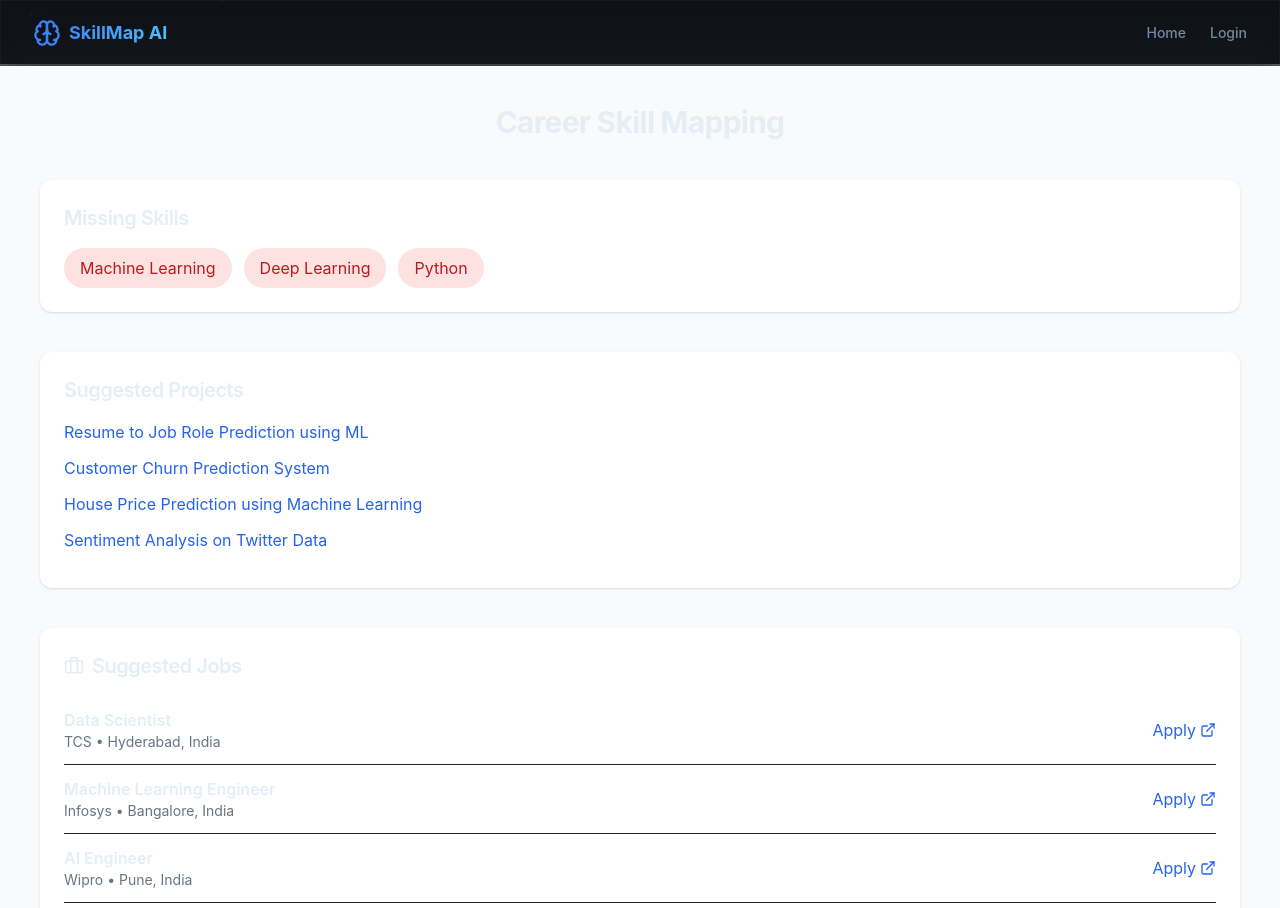
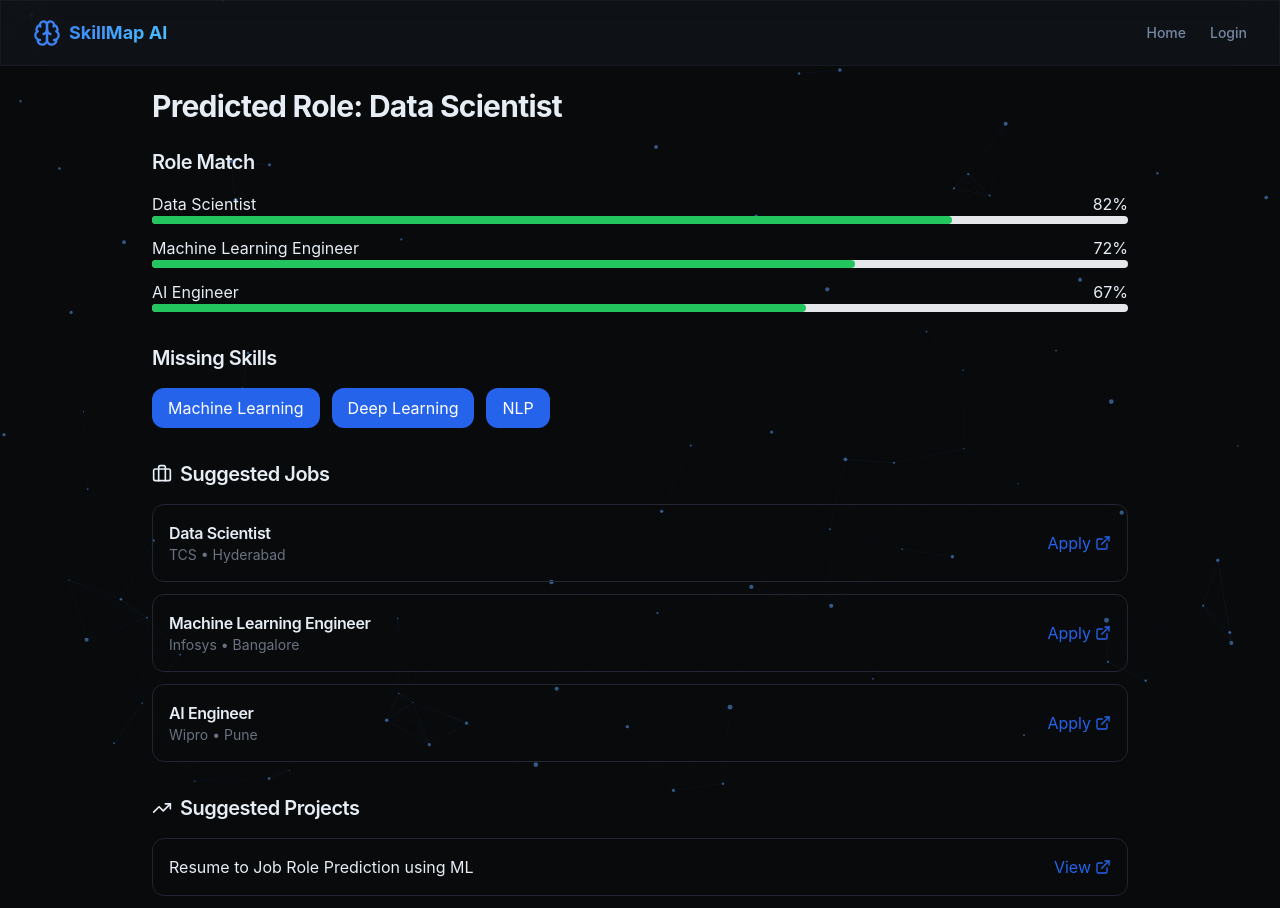
Before and after one commit to thanusrikumili91/carriermatch_frontend2, a React (Vite) app: page /mapping in a window 1280 px wide. Shown: the top 908 px of the page. Built offline with nearby package versions, Linux system fonts and the light colour scheme.

Commit message:
Update Mapping.tsx

```diff
--- a/src/pages/Mapping.tsx
+++ b/src/pages/Mapping.tsx
@@ -16,74 +16,48 @@ const Mapping = () => {
   const [analyzing, setAnalyzing] = useState(true);
   const [roles, setRoles] = useState<{ name: string; match: number }[]>([]);
   const [missingSkills, setMissingSkills] = useState<string[]>([]);
-  const [profiles, setProfiles] = useState<{ github?: string; linkedin?: string }>({});
   const [selectedSkill, setSelectedSkill] = useState<string | null>(null);
 
-  // COURSES DATA
-  const courses: Record<string, { title: string; link: string }[]> = {
-    "Machine Learning": [
-      {
-        title: "Machine Learning by Andrew Ng",
-        link: "https://www.coursera.org/learn/machine-learning",
-      },
-      {
-        title: "Machine Learning A-Z",
-        link: "https://www.udemy.com/course/machinelearning/",
-      },
-      {
-        title: "Intro to Machine Learning",
-        link: "https://www.kaggle.com/learn/intro-to-machine-learning",
-      },
-    ],
+  const [profiles, setProfiles] = useState<{ github?: string; linkedin?: string }>({});
 
-    "Deep Learning": [
-      {
-        title: "Deep Learning Specialization",
-        link: "https://www.coursera.org/specializations/deep-learning",
-      },
-      {
-        title: "Deep Learning with TensorFlow",
-        link: "https://www.udacity.com/course/deep-learning-pytorch--ud188",
-      },
-      {
-        title: "Neural Networks Course",
-        link: "https://www.udemy.com/course/deeplearning/",
-      },
-    ],
+  useEffect(() => {
+    setTimeout(() => {
+      const score = scoreParam ? parseFloat(scoreParam) : 0.82;
 
-    Python: [
-      {
-        title: "Python for Everybody",
-        link: "https://www.coursera.org/specializations/python",
-      },
-      {
-        title: "Complete Python Bootcamp",
-        link: "https://www.udemy.com/course/complete-python-bootcamp/",
-      },
-      {
-        title: "Python Tutorial",
-        link: "https://www.w3schools.com/python/",
-      },
-    ],
-  };
+      setRoles([
+        { name: predictedRole, match: score },
+        { name: "Machine Learning Engineer", match: score - 0.1 },
+        { name: "AI Engineer", match: score - 0.15 },
+      ]);
+
+      setMissingSkills(["Machine Learning", "Deep Learning", "NLP"]);
+
+      setProfiles({
+        github: githubParam,
+        linkedin: linkedinParam,
+      });
+
+      setAnalyzing(false);
+    }, 2000);
+  }, []);
 
   const suggestedJobs = [
     {
       title: "Data Scientist",
       company: "TCS",
-      location: "Hyderabad, India",
+      location: "Hyderabad",
       link: "https://www.example.com/job/datascientist",
     },
     {
       title: "Machine Learning Engineer",
       company: "Infosys",
-      location: "Bangalore, India",
+      location: "Bangalore",
       link: "https://www.example.com/job/mlengineer",
     },
     {
       title: "AI Engineer",
       company: "Wipro",
-      location: "Pune, India",
+      location: "Pune",
       link: "https://www.example.com/job/aiengineer",
     },
   ];
@@ -107,114 +81,192 @@ const Mapping = () => {
     },
   ];
 
-  useEffect(() => {
-    setTimeout(() => {
-      setRoles([
-        { name: "Data Scientist", match: 92 },
-        { name: "ML Engineer", match: 86 },
-        { name: "AI Engineer", match: 80 },
-      ]);
+  const courseSuggestions: any = {
+    "Machine Learning": [
+      {
+        title: "Machine Learning by Andrew Ng",
+        url: "https://www.coursera.org/learn/machine-learning",
+      },
+      {
+        title: "Google Machine Learning Crash Course",
+        url: "https://developers.google.com/machine-learning/crash-course",
+      },
+      {
+        title: "ML Specialization",
+        url: "https://www.coursera.org/specializations/machine-learning-introduction",
+      },
+    ],
+    "Deep Learning": [
+      {
+        title: "Deep Learning Specialization",
+        url: "https://www.coursera.org/specializations/deep-learning",
+      },
+      {
+        title: "Deep Learning with PyTorch",
+        url: "https://www.udacity.com/course/deep-learning-pytorch--ud188",
+      },
+      {
+        title: "Neural Networks and Deep Learning",
+        url: "https://www.coursera.org/learn/neural-networks-deep-learning",
+      },
+    ],
+    NLP: [
+      {
+        title: "Natural Language Processing Specialization",
+        url: "https://www.coursera.org/specializations/natural-language-processing",
+      },
+      {
+        title: "NLP with Python",
+        url: "https://www.udemy.com/course/nlp-natural-language-processing-with-python/",
+      },
+      {
+        title: "Practical NLP",
+        url: "https://course.fast.ai/",
+      },
+    ],
+  };
 
-      setMissingSkills(["Machine Learning", "Deep Learning", "Python"]);
-      setProfiles({ github: githubParam || "", linkedin: linkedinParam || "" });
-
-      setAnalyzing(false);
-    }, 1500);
-  }, []);
+  if (analyzing) {
+    return (
+      <div className="text-center mt-20 text-xl font-semibold">
+        Analyzing Resume...
+      </div>
+    );
+  }
 
   return (
-    <div className="min-h-screen bg-gray-50 p-10">
+    <div className="max-w-5xl mx-auto p-6">
 
-      <motion.h1
-        className="text-3xl font-bold text-center mb-10"
-        initial={{ opacity: 0 }}
-        animate={{ opacity: 1 }}
-      >
-        Career Skill Mapping
-      </motion.h1>
+      {/* Predicted Role */}
+      <h1 className="text-3xl font-bold mb-6">
+        Predicted Role: {predictedRole}
+      </h1>
+
+      {/* Role Match */}
+      <div className="mb-8">
+        <h2 className="text-xl font-semibold mb-4">Role Match</h2>
+
+        {roles.map((role) => (
+          <div key={role.name} className="mb-3">
+            <div className="flex justify-between">
+              <span>{role.name}</span>
+              <span>{(role.match * 100).toFixed(0)}%</span>
+            </div>
+
+            <div className="w-full bg-gray-200 h-2 rounded">
+              <div
+                className="bg-green-500 h-2 rounded"
+                style={{ width: `${role.match * 100}%` }}
+              />
+            </div>
+          </div>
+        ))}
+      </div>
 
       {/* Missing Skills */}
-      <div className="bg-white p-6 rounded-xl shadow mb-10">
+      <div className="mb-8">
         <h2 className="text-xl font-semibold mb-4">Missing Skills</h2>
 
         <div className="flex flex-wrap gap-3">
-          {missingSkills.map((skill, index) => (
+          {missingSkills.map((skill) => (
             <button
-              key={index}
+              key={skill}
               onClick={() => setSelectedSkill(skill)}
-              className="px-4 py-2 bg-red-100 text-red-700 rounded-full hover:bg-red-200 transition"
+              className="px-4 py-2 bg-blue-600 text-white rounded-lg hover:bg-blue-700"
             >
               {skill}
             </button>
           ))}
         </div>
+      </div>
 
-        {/* Show Courses */}
-        {selectedSkill && courses[selectedSkill] && (
-          <div className="mt-6">
-            <h3 className="font-semibold mb-3">
-              Recommended Courses for {selectedSkill}
-            </h3>
+      {/* Course Suggestions */}
+      {selectedSkill && (
+        <div className="mb-8">
+          <h2 className="text-xl font-semibold mb-4">
+            Courses for {selectedSkill}
+          </h2>
 
-            <div className="space-y-2">
-              {courses[selectedSkill].map((course, i) => (
+          <div className="space-y-3">
+            {courseSuggestions[selectedSkill].map((course: any) => (
+              <div
+                key={course.title}
+                className="flex justify-between items-center border p-4 rounded-lg"
+              >
+                <span>{course.title}</span>
+
                 <button
-                  key={i}
-                  onClick={() => window.open(course.link, "_blank")}
-                  className="block w-full text-left px-4 py-3 bg-blue-50 hover:bg-blue-100 rounded-lg"
+                  onClick={() => window.open(course.url, "_blank")}
+                  className="flex items-center gap-1 text-blue-600"
                 >
-                  {course.title}
+                  View Course
+                  <ExternalLink size={16} />
                 </button>
+              </div>
             ))}
           </div>
         </div>
       )}
-      </div>
 
-      {/* Projects */}
-      <div className="bg-white p-6 rounded-xl shadow mb-10">
-        <h2 className="text-xl font-semibold mb-4">Suggested Projects</h2>
-
-        {projects.map((project, index) => (
-          <a
-            key={index}
-            href={project.link}
-            target="_blank"
-            className="block mb-3 text-blue-600 hover:underline"
-          >
-            {project.name}
-          </a>
-        ))}
-      </div>
-
-      {/* Jobs */}
-      <div className="bg-white p-6 rounded-xl shadow">
+      {/* Suggested Jobs */}
+      <div className="mb-8">
         <h2 className="text-xl font-semibold mb-4 flex items-center gap-2">
-          <Briefcase size={20} /> Suggested Jobs
+          <Briefcase size={20} />
+          Suggested Jobs
         </h2>
 
-        {suggestedJobs.map((job, index) => (
+        <div className="space-y-3">
+          {suggestedJobs.map((job) => (
             <div
-            key={index}
-            className="border-b py-3 flex justify-between items-center"
+              key={job.title}
+              className="flex justify-between items-center border p-4 rounded-lg"
             >
               <div>
-              <p className="font-semibold">{job.title}</p>
+                <h3 className="font-semibold">{job.title}</h3>
                 <p className="text-sm text-gray-500">
                   {job.company} • {job.location}
                 </p>
               </div>
 
-            <a
-              href={job.link}
-              target="_blank"
+              <button
+                onClick={() => window.open(job.link, "_blank")}
                 className="text-blue-600 flex items-center gap-1"
               >
-              Apply <ExternalLink size={16} />
-            </a>
+                Apply
+                <ExternalLink size={16} />
+              </button>
             </div>
           ))}
         </div>
+      </div>
+
+      {/* Projects */}
+      <div>
+        <h2 className="text-xl font-semibold mb-4 flex items-center gap-2">
+          <TrendingUp size={20} />
+          Suggested Projects
+        </h2>
+
+        <div className="space-y-3">
+          {projects.map((project) => (
+            <div
+              key={project.name}
+              className="flex justify-between items-center border p-4 rounded-lg"
+            >
+              <span>{project.name}</span>
+
+              <button
+                onClick={() => window.open(project.link, "_blank")}
+                className="text-blue-600 flex items-center gap-1"
+              >
+                View
+                <ExternalLink size={16} />
+              </button>
+            </div>
+          ))}
+        </div>
+      </div>
+
     </div>
   );
 };
```
Lines whose indentation alone changed are shown as unchanged.
